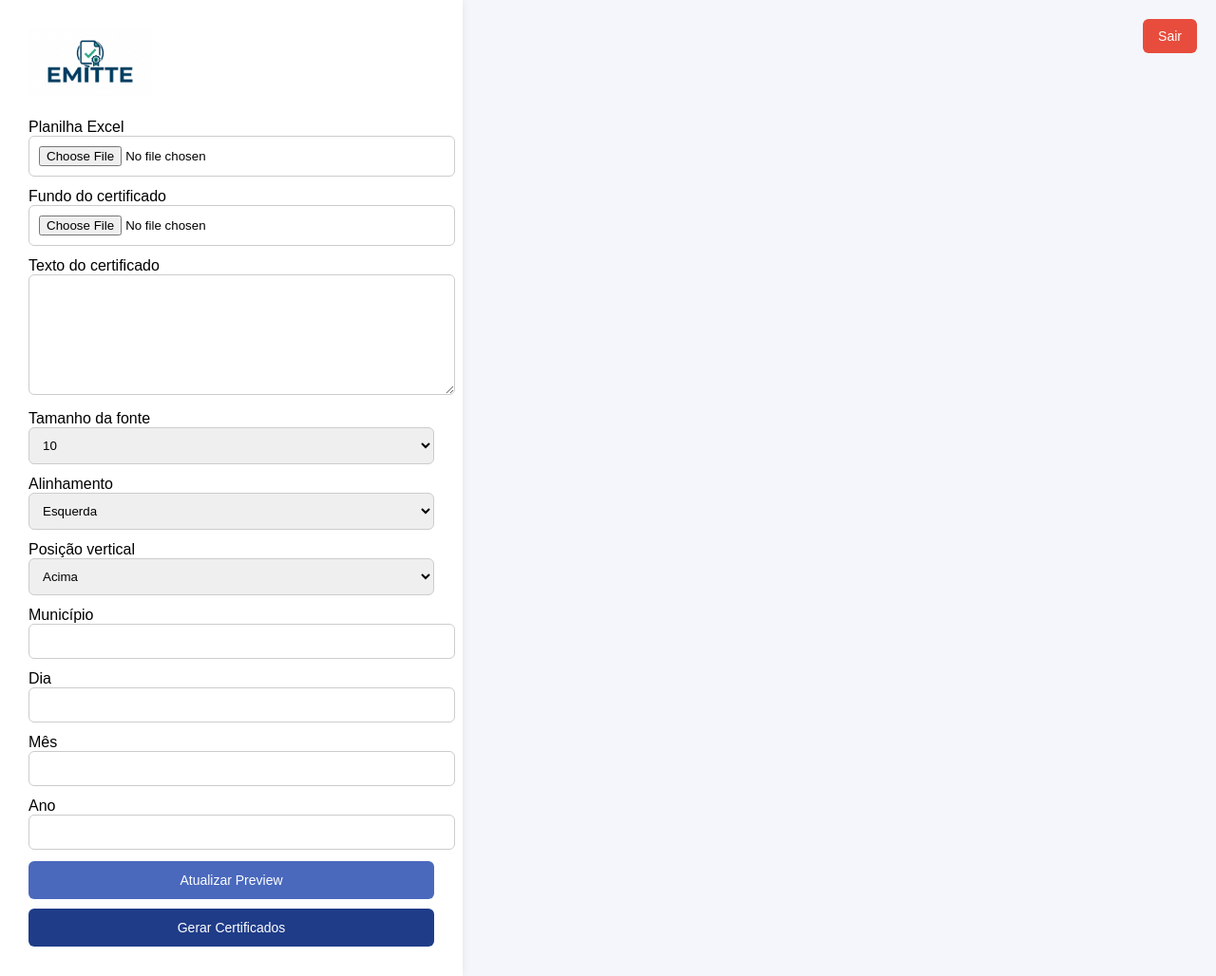
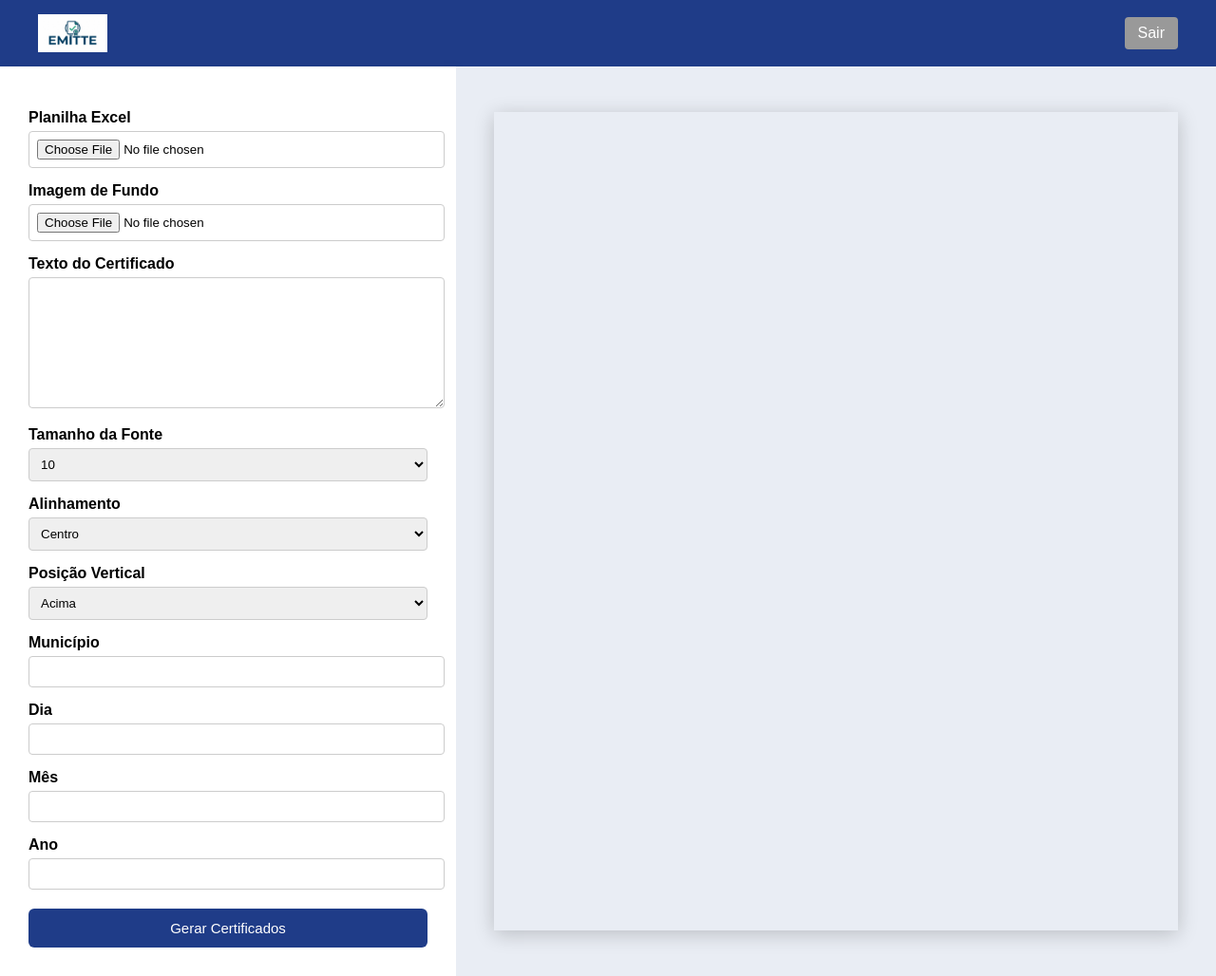
Before and after one commit to sildemberny-bit/certificados-app, a Flask app: page /certificados in a window 1280 px wide. Shown: the whole page at 95% size. Run offline with Flask 3, Linux system fonts and the light colour scheme; the visitor is signed in with stand-in values (Sample User, id 1).

Commit message:
Update certificados.html

```diff
--- a/templates/certificados.html
+++ b/templates/certificados.html
@@ -1,89 +1,94 @@
 <!DOCTYPE html>
 <html>
-
 <head>
 
-<title>Gerar Certificados</title>
+<title>Emitte - Gerar Certificados</title>
 
 <style>
 
 body{
 margin:0;
 font-family:Arial;
-display:flex;
-height:100vh;
-background:#f4f6fb;
+background:#f4f6f9;
 }
 
-.sidebar{
-width:35%;
+header{
+background:#1f3c88;
+color:white;
+padding:15px 40px;
+display:flex;
+justify-content:space-between;
+align-items:center;
+}
+
+header img{
+height:40px;
+}
+
+.container{
+display:flex;
+height:calc(100vh - 70px);
+}
+
+.form-area{
+width:420px;
+background:white;
 padding:30px;
 overflow:auto;
-background:white;
-box-shadow:2px 0 8px rgba(0,0,0,0.05);
+box-shadow:2px 0px 10px rgba(0,0,0,0.05);
 }
 
-.preview{
-width:65%;
+.preview-area{
+flex:1;
 display:flex;
 justify-content:center;
 align-items:center;
+background:#e9edf4;
 }
 
-.preview img{
-max-width:95%;
-max-height:95%;
-box-shadow:0 10px 30px rgba(0,0,0,0.15);
+.preview-area iframe{
+width:90%;
+height:90%;
+border:none;
+box-shadow:0 4px 20px rgba(0,0,0,0.2);
 }
 
-input,select,textarea{
+label{
+display:block;
+margin-top:15px;
+font-weight:bold;
+}
+
+input, select, textarea{
 width:100%;
-padding:10px;
-margin-bottom:12px;
-border-radius:6px;
+padding:8px;
+margin-top:5px;
+border-radius:4px;
 border:1px solid #ccc;
 }
 
 textarea{
-resize:vertical;
+height:120px;
 }
 
 button{
+margin-top:20px;
 padding:12px;
+width:100%;
+background:#1f3c88;
+color:white;
 border:none;
 border-radius:6px;
+font-size:15px;
 cursor:pointer;
-font-size:14px;
-}
-
-.gerar{
-background:#1f3c88;
-color:white;
-width:100%;
-}
-
-.previewBtn{
-background:#4a69bd;
-color:white;
-width:100%;
-margin-bottom:10px;
 }
 
 .logout{
-position:absolute;
-top:20px;
-right:20px;
-background:#e74c3c;
+background:#999;
+padding:8px 14px;
+border-radius:4px;
 color:white;
-padding:10px 16px;
-border-radius:6px;
 text-decoration:none;
-font-size:14px;
-}
-
-.logo{
-width:130px;
-margin-bottom:20px;
 }
 
 </style>
@@ -92,25 +97,34 @@ margin-bottom:20px;
 
 <body>
 
-<a href="/logout" class="logout">Sair</a>
+<header>
 
-<div class="sidebar">
+<img src="/static/logo.png">
 
-<img src="/static/logo.png" class="logo">
+<a class="logout" href="/logout">Sair</a>
 
-<form id="form" method="POST" enctype="multipart/form-data">
+</header>
+
+
+<div class="container">
+
+
+<div class="form-area">
+
+<form id="certForm" method="POST" enctype="multipart/form-data">
 
 <label>Planilha Excel</label>
-<input type="file" name="planilha">
+<input type="file" name="planilha" required>
 
-<label>Fundo do certificado</label>
-<input type="file" name="fundo" id="fundo">
+<label>Imagem de Fundo</label>
+<input type="file" name="fundo" id="fundoInput" required>
 
-<label>Texto do certificado</label>
-<textarea name="texto" rows="7"></textarea>
+<label>Texto do Certificado</label>
+<textarea name="texto" id="textoInput"></textarea>
 
-<label>Tamanho da fonte</label>
-<select name="fonte">
+
+<label>Tamanho da Fonte</label>
+<select name="fonte" id="fonteInput">
 <option>10</option>
 <option>12</option>
 <option>14</option>
@@ -119,71 +133,96 @@ margin-bottom:20px;
 <option>20</option>
 </select>
 
+
 <label>Alinhamento</label>
-<select name="alinhamento">
+<select name="alinhamento" id="alinhamentoInput">
+<option value="centro">Centro</option>
 <option value="esquerda">Esquerda</option>
-<option value="centro">Centro</option>
 <option value="direita">Direita</option>
 </select>
 
-<label>Posição vertical</label>
-<select name="posicao">
+
+<label>Posição Vertical</label>
+<select name="posicao" id="posicaoInput">
 <option value="acima">Acima</option>
 <option value="centro">Centro</option>
 <option value="abaixo">Abaixo</option>
 </select>
 
+
 <label>Município</label>
-<input name="municipio">
+<input type="text" name="municipio" id="municipioInput">
 
 <label>Dia</label>
-<input name="dia">
+<input type="text" name="dia" id="diaInput">
 
 <label>Mês</label>
-<input name="mes">
+<input type="text" name="mes" id="mesInput">
 
 <label>Ano</label>
-<input name="ano">
+<input type="text" name="ano" id="anoInput">
 
-<button type="button" class="previewBtn" onclick="preview()">Atualizar Preview</button>
 
-<button type="submit" class="gerar">Gerar Certificados</button>
+<button type="submit">
+Gerar Certificados
+</button>
 
 </form>
 
 </div>
 
-<div class="preview">
 
-<img id="previewImg">
+
+<div class="preview-area">
+
+<iframe id="previewFrame"></iframe>
 
 </div>
 
+
+</div>
+
+
 <script>
 
-function preview(){
+const form = document.getElementById("certForm")
+const previewFrame = document.getElementById("previewFrame")
 
-let form=document.getElementById("form")
+const inputs = document.querySelectorAll("#certForm input, #certForm select, #certForm textarea")
 
-let data=new FormData(form)
+inputs.forEach(input => {
 
-fetch("/preview",{method:"POST",body:data})
-.then(r=>r.blob())
-.then(blob=>{
+input.addEventListener("change", atualizarPreview)
+input.addEventListener("keyup", atualizarPreview)
 
-let url=URL.createObjectURL(blob)
+})
 
-document.getElementById("previewImg").src=url
+
+function atualizarPreview(){
+
+const fundo = document.getElementById("fundoInput").files[0]
+
+if(!fundo) return
+
+const formData = new FormData(form)
+
+fetch("/preview",{
+method:"POST",
+body:formData
+})
+.then(res => res.blob())
+.then(blob => {
+
+const url = URL.createObjectURL(blob)
+
+previewFrame.src = url
 
 })
 
 }
 
-document.querySelectorAll("input, textarea, select").forEach(el=>{
-el.addEventListener("change", preview)
-})
+</script>
 
-</script>
 
 </body>
 </html>
```
